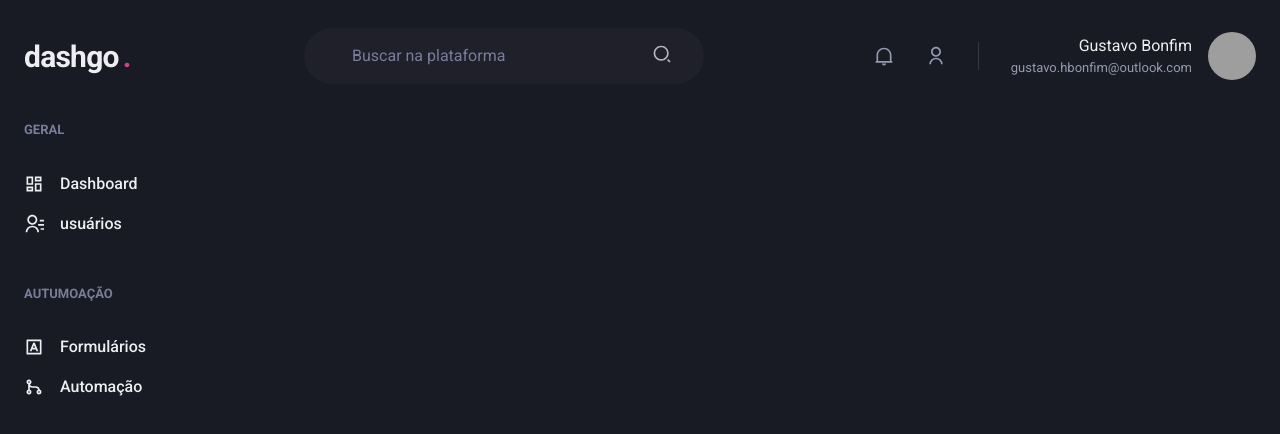
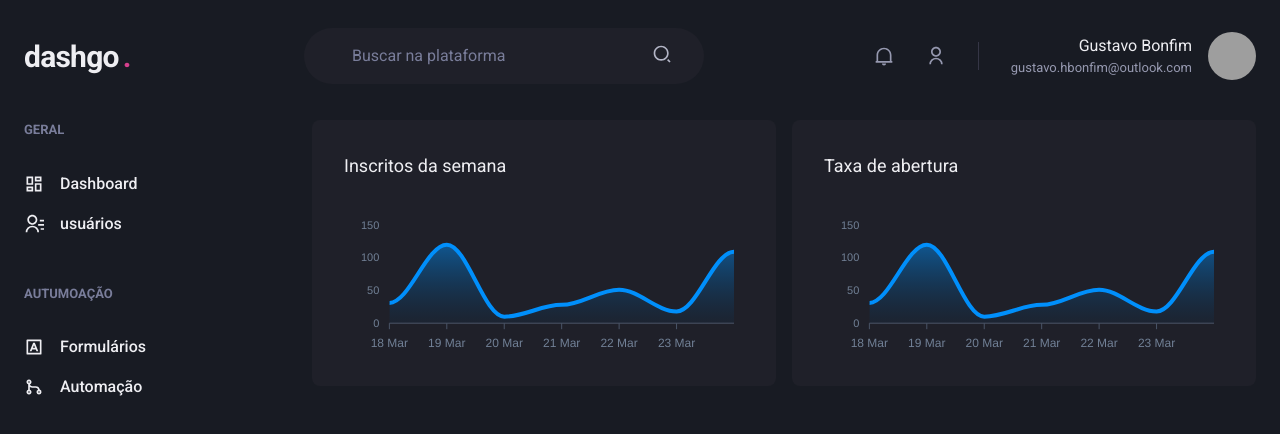
Before and after one commit to GustavoBonfimS/dashgo, a Next.js app: page /dashboard in a window 1280 px wide. Shown: the top 434 px of the page. Built offline with nearby package versions, Linux system fonts and the light colour scheme; grey boxes are pictures that could not be loaded.

Commit message:
feat: dashboard

```diff
--- a/package.json
+++ b/package.json
@@ -12,9 +12,11 @@
     "@chakra-ui/react": "^2.2.1",
     "@emotion/react": "^11",
     "@emotion/styled": "^11",
+    "apexcharts": "^3.35.3",
     "framer-motion": "^6",
     "next": "12.1.6",
     "react": "18.2.0",
+    "react-apexcharts": "^1.4.0",
     "react-dom": "18.2.0",
     "react-icons": "^4.4.0"
   },
--- a/src/pages/dashboard.tsx
+++ b/src/pages/dashboard.tsx
@@ -1,7 +1,64 @@
-import { Flex } from "@chakra-ui/react";
+import { Box, Flex, SimpleGrid, Text, theme } from "@chakra-ui/react";
+import dynamic from 'next/dynamic';
+import { ApexOptions } from 'apexcharts';
+
+const Chart = dynamic(() => import('react-apexcharts'), {
+  ssr: false
+})
 
 import { Header } from "../components/Header";
 import { SideBar } from "../components/Sidebar";
+
+const options: ApexOptions = {
+  chart: {
+    toolbar: {
+      show: false,
+    },
+    zoom: {
+      enabled: false,
+    },
+    foreColor: theme.colors.gray[500]
+  },
+  grid: {
+    show: false,
+  },
+  dataLabels: {
+    enabled: false,
+  },
+  tooltip: {
+    enabled: false,
+  },
+  xaxis: {
+    type: 'datetime',
+    axisBorder: {
+      color: theme.colors.gray[600],
+    },
+    axisTicks: {
+      color: theme.colors.gray[600],
+    },
+    categories: [
+      '2021=03-18T00:00:00.000z',
+      '2021=03-19T00:00:00.000z',
+      '2021=03-20T00:00:00.000z',
+      '2021=03-21T00:00:00.000z',
+      '2021=03-22T00:00:00.000z',
+      '2021=03-23T00:00:00.000z',
+      '2021=03-24T00:00:00.000z',
+    ]
+  },
+  fill: {
+    opacity: 0.3,
+    type: 'gradient',
+    gradient: {
+      shade: 'dark',
+      opacityFrom: 0.7,
+      opacityTo: 0.3,
+    }
+  }
+};
+const series = [
+  { name: 'series1', data: [31, 120, 10, 28, 51, 18, 109]  }
+];
 
 export default function Dashboard() {
   return (
@@ -10,6 +67,17 @@
 
       <Flex w="100%" my="6" maxW={1480} mx="auto" px="6">
         <SideBar />
+
+        <SimpleGrid flex="1" gap="4" minChildWidth="320px" alignItems="flex-start">
+          <Box p="8" bg="gray.800" borderRadius={8} pb="4">
+            <Text fontSize="large" mb="4">Inscritos da semana</Text>
+            <Chart type="area" height={160} options={options} series={series} />
+          </Box>
+          <Box p="8" bg="gray.800" borderRadius={8} pb="4">
+            <Text fontSize="large" mb="4">Taxa de abertura</Text>
+            <Chart type="area" height={160} options={options} series={series} />
+          </Box>
+        </SimpleGrid>
       </Flex>
     </Flex>
   )
```
Also changed, not shown: 1 other file (tests, documents, lock files or other folders).
